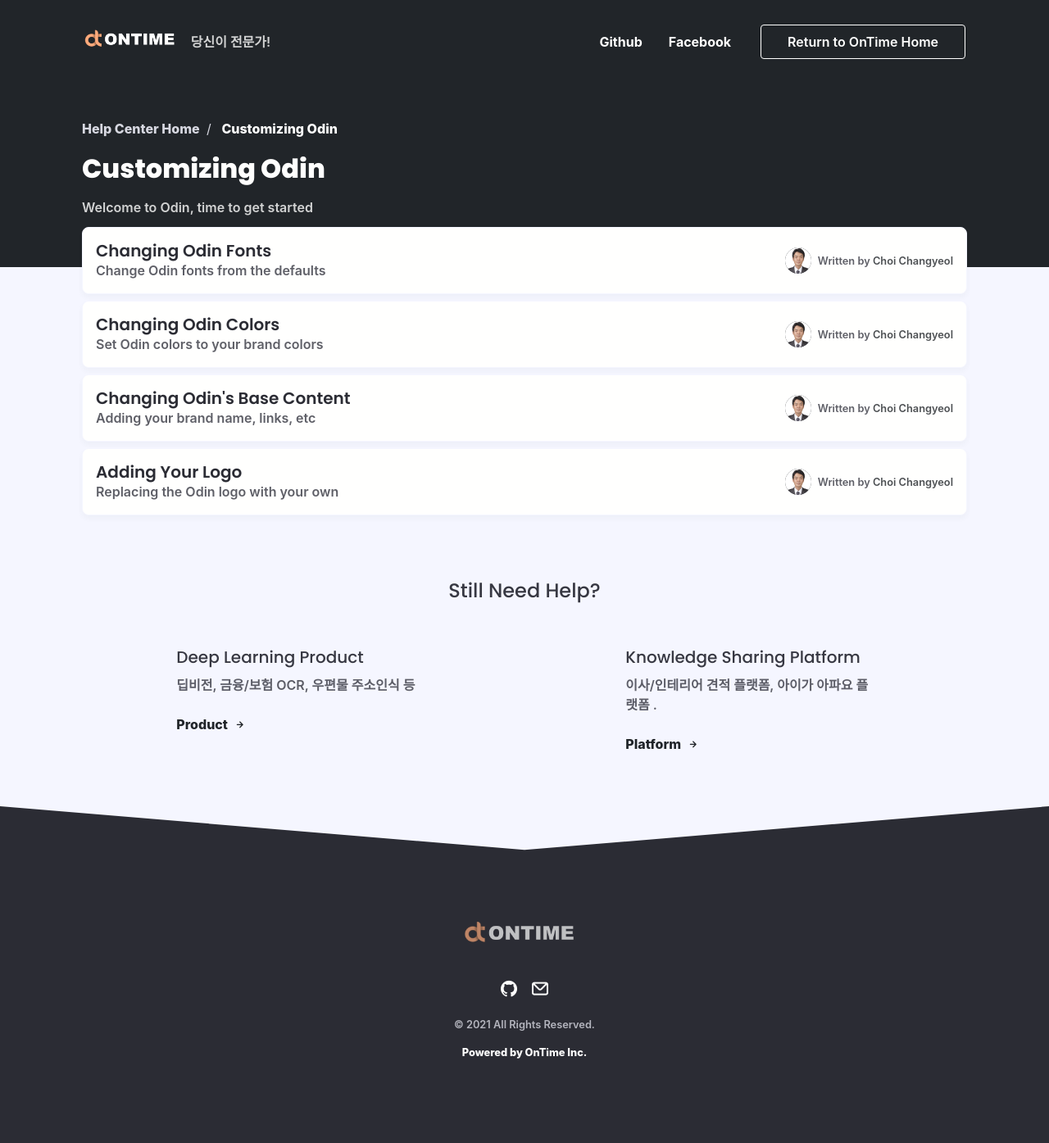
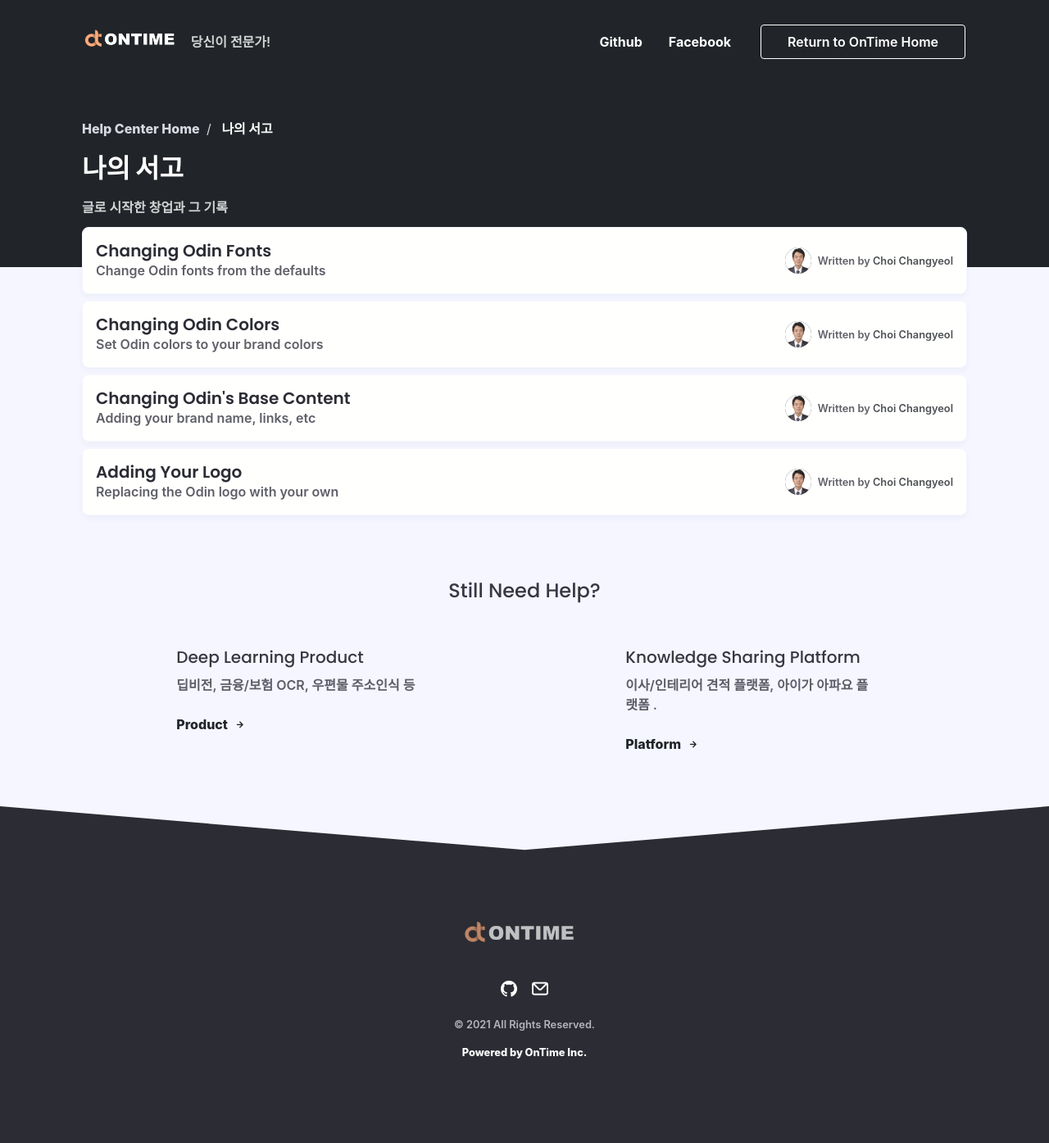
Before and after one commit to ontime-git/ontime-git.github.io, a Jekyll site: the page built from customizing-odin.html, in a window 1280 px wide. Shown: the whole page at 82% size. Built offline with Jekyll 4.4.1, drawn with Linux system fonts in a browser that asks for light colours; nearby versions of some CDN libraries; some web fonts are replaced; comment, search, counter and statistics services are not loaded.

Commit message:
Update category_list.yml

```diff
--- a/_data/category_list.yml
+++ b/_data/category_list.yml
@@ -2,11 +2,11 @@
 
 
 using-subcategories:
-  name: Using Subcategories
-  description: Learn to use subcategories!
+  name: 창업 준비
+  description: 나의 10년 후를 위한 여정
 using-odin:
-  name: Using Odin
-  description: Welcome to Odin, time to get started
+  name: 경영
+  description: 사람, 기술, 시간, 돈
 customizing-odin:
-  name: Customizing Odin
-  description: Welcome to Odin, time to get started
+  name: 나의 서고
+  description: 글로 시작한 창업과 그 기록
```
